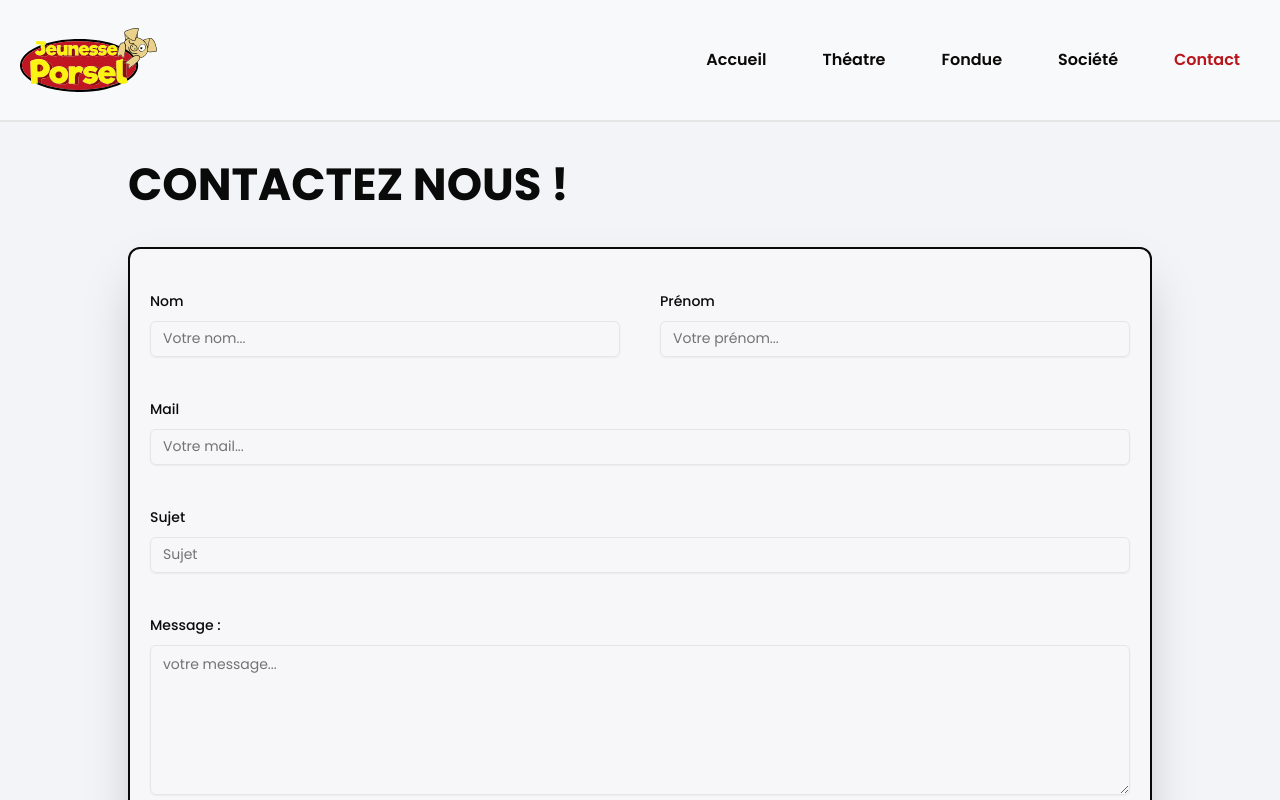
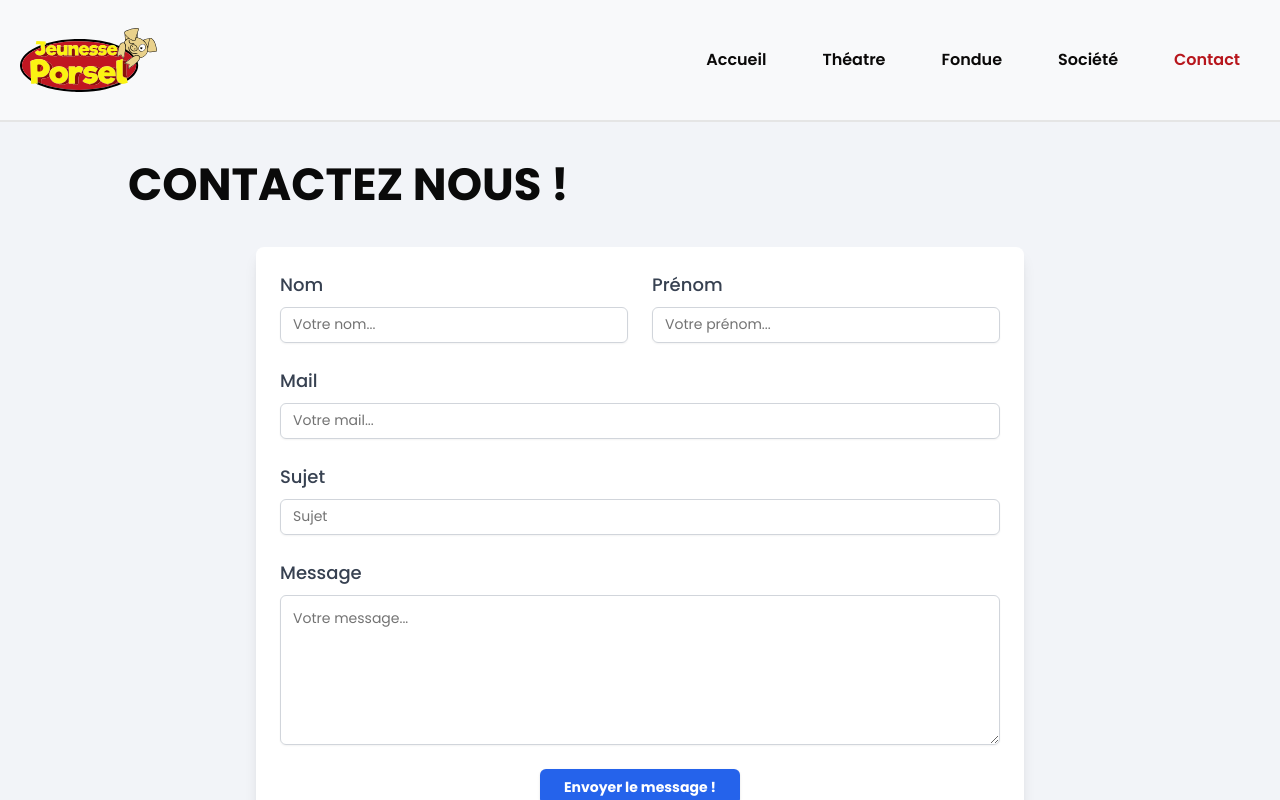
Before and after one commit to PascheK/jeunesseporsel, a Next.js app: page /contact in a window 1280 px wide. Built offline with nearby package versions, Linux system fonts and the light colour scheme.

Commit message:
Update Tailwind CSS to version 3.4.17 and enhance color palette with extended shades for blue and red

```diff
--- a/components/MailForm.tsx
+++ b/components/MailForm.tsx
@@ -16,16 +16,31 @@ import {
 import { Input } from "@/components/ui/input";
 import { Textarea } from "@/components/ui/textarea";
 const formSchema = z.object({
-  nom: z.string().min(2).max(50),
-  prenom: z.string().min(2).max(50),
-  mail: z.string().min(2).max(100),
-  sujet: z.string().min(2).max(50),
-  message: z.string().min(2).max(1000)
+  nom: z
+    .string()
+    .min(2, { message: "Veuillez entrer au minimum 2 caractères" })
+    .max(50, { message: "Veuillez entrer au maximum 50 caractères" }),
+  prenom: z
+    .string()
+    .min(2, { message: "Veuillez entrer au minimum 2 caractères" })
+    .max(50, { message: "Veuillez entrer au maximum 50 caractères" }),
+  mail: z
+    .string()
+    .min(2, { message: "Veuillez entrer au minimum 2 caractères" })
+    .max(100, { message: "Veuillez entrer au maximum 100 caractères" }),
+  sujet: z
+    .string()
+    .min(2, { message: "Veuillez entrer au minimum 2 caractères" })
+    .max(50, { message: "Veuillez entrer au maximum 50 caractères" }),
+  message: z
+    .string()
+    .min(2, { message: "Veuillez entrer au minimum 2 caractères" })
+    .max(1000, { message: "Veuillez entrer au maximum 1000 caractères" })
 });
 
 const MailForm = () => {
   const { toast } = useToast();
-  const [isLoading, setIsLoading] = useState(false)
+  const [isLoading, setIsLoading] = useState(false);
   const form = useForm<z.infer<typeof formSchema>>({
     resolver: zodResolver(formSchema),
     defaultValues: {
@@ -37,11 +52,25 @@ const MailForm = () => {
     }
   });
 
+  /**
+   * Gère la soumission du formulaire en envoyant les données du formulaire au serveur.
+   *
+   * @param values - Les valeurs du formulaire inférées du schéma du formulaire.
+   * @returns Une promesse qui se résout lorsque la soumission du formulaire est terminée.
+   *
+   * La fonction effectue les étapes suivantes :
+   * 1. Construit l'objet de données à partir des valeurs du formulaire.
+   * 2. Définit l'état de chargement à true.
+   * 3. Envoie une requête POST au point de terminaison "api/emails" avec les données du formulaire.
+   * 4. Affiche un message toast de succès si la requête est réussie.
+   * 5. Affiche un message toast d'erreur si la requête échoue.
+   * 6. Réinitialise le formulaire et définit l'état de chargement à false une fois la requête terminée.
+   */
   const onSubmit = async (values: z.infer<typeof formSchema>) => {
     const data = {
       email: values.mail,
       subject: values.sujet,
-      text: values.prenom +" "+values.nom +"\n"+ values.message
+      text: values.prenom + " " + values.nom + "\n" + values.message
     };
     setIsLoading(true);
     fetch("api/emails", {
@@ -67,98 +96,128 @@ const MailForm = () => {
       .finally(() => {
         setIsLoading(false);
         form.reset();
-      })
-      ;
+      });
   };
 
   return (
-    <div className="bg-jeunesse-navbar border-jeunesse container rounded-xl border-2 border-solid bg-opacity-75 p-10 shadow-2xl">
     <Form {...form}>
       <form
         onSubmit={form.handleSubmit(onSubmit)}
-          className="grid grid-cols-2 gap-10"
+        className="mx-auto grid max-w-3xl grid-cols-2 gap-6 rounded-lg bg-white p-6 shadow-lg"
       >
+        {/* Nom */}
         <FormField
           control={form.control}
           name="nom"
           render={({ field }) => (
             <FormItem className="col-span-2 sm:col-span-1">
-                <FormLabel>Nom</FormLabel>
+              <FormLabel className="mb-2 block text-lg font-medium text-gray-700">
+                Nom
+              </FormLabel>
               <FormControl>
-                  <Input placeholder="Votre nom..." {...field} />
+                <Input
+                  placeholder="Votre nom..."
+                  {...field}
+                  className="w-full rounded-md border border-gray-300 p-3 shadow-sm focus:border-blue-500 focus:ring-blue-500"
+                />
               </FormControl>
-                <FormMessage />
+              <FormMessage className="mt-1 text-sm text-red-600" />
             </FormItem>
           )}
         />
+        {/* Prénom */}
         <FormField
           control={form.control}
           name="prenom"
           render={({ field }) => (
             <FormItem className="col-span-2 sm:col-span-1">
-                <FormLabel>Prénom</FormLabel>
+              <FormLabel className="mb-2 block text-lg font-medium text-gray-700">
+                Prénom
+              </FormLabel>
               <FormControl>
-                  <Input placeholder="Votre prénom..." {...field} />
+                <Input
+                  placeholder="Votre prénom..."
+                  {...field}
+                  className="w-full rounded-md border border-gray-300 p-3 shadow-sm focus:border-blue-500 focus:ring-blue-500"
+                />
               </FormControl>
-                <FormMessage />
+              <FormMessage className="mt-1 text-sm text-red-600" />
             </FormItem>
           )}
         />
+        {/* Mail */}
         <FormField
           control={form.control}
           name="mail"
           render={({ field }) => (
             <FormItem className="col-span-2">
-                <FormLabel>Mail</FormLabel>
+              <FormLabel className="mb-2 block text-lg font-medium text-gray-700">
+                Mail
+              </FormLabel>
               <FormControl>
-                  <Input type="email" placeholder="Votre mail..." {...field} />
+                <Input
+                  type="email"
+                  placeholder="Votre mail..."
+                  {...field}
+                  className="w-full rounded-md border border-gray-300 p-3 shadow-sm focus:border-blue-500 focus:ring-blue-500"
+                />
               </FormControl>
-                <FormMessage />
+              <FormMessage className="mt-1 text-sm text-red-600" />
             </FormItem>
           )}
         />
+        {/* Sujet */}
         <FormField
           control={form.control}
           name="sujet"
           render={({ field }) => (
             <FormItem className="col-span-2">
-                <FormLabel>Sujet</FormLabel>
+              <FormLabel className="mb-2 block text-lg font-medium text-gray-700">
+                Sujet
+              </FormLabel>
               <FormControl>
-                  <Input placeholder="Sujet" {...field} />
+                <Input
+                  placeholder="Sujet"
+                  {...field}
+                  className="w-full rounded-md border border-gray-300 p-3 shadow-sm focus:border-blue-500 focus:ring-blue-500"
+                />
               </FormControl>
-                <FormMessage />
+              <FormMessage className="mt-1 text-sm text-red-600" />
             </FormItem>
           )}
         />
+        {/* Message */}
         <FormField
           control={form.control}
           name="message"
           render={({ field }) => (
             <FormItem className="col-span-2">
-                <FormLabel>Message :</FormLabel>
+              <FormLabel className="mb-2 block text-lg font-medium text-gray-700">
+                Message
+              </FormLabel>
               <FormControl>
                 <Textarea
-                    className="min-h-[150px]"
-                    placeholder="votre message..."
+                  placeholder="Votre message..."
                   {...field}
+                  className="min-h-[150px] w-full rounded-md border border-gray-300 p-3 shadow-sm focus:border-blue-500 focus:ring-blue-500"
                 />
               </FormControl>
-                <FormMessage />
+              <FormMessage className="mt-1 text-sm text-red-600" />
             </FormItem>
           )}
         />
-          <div className="col-span-2 flex items-center justify-center">
-            <Button disabled={isLoading} type="submit">
-              {isLoading ? (
-                <p>Envoie en cours...</p>
-              ) : (
-                <p>Envoyer le message !</p>
-              )}
+        {/* Bouton d'envoi */}
+        <div className="col-span-2 flex justify-center">
+          <Button
+            className="rounded-md bg-blue-600 px-6 py-3 font-bold text-white hover:bg-blue-700 focus:outline-none focus:ring-2 focus:ring-blue-500 focus:ring-offset-2 disabled:cursor-not-allowed disabled:opacity-50"
+            disabled={isLoading}
+            type="submit"
+          >
+            {isLoading ? "Envoi en cours..." : "Envoyer le message !"}
           </Button>
         </div>
       </form>
     </Form>
-    </div>
   );
 };
 
--- a/package.json
+++ b/package.json
@@ -48,7 +48,7 @@
     "postcss": "^8",
     "prettier": "^3.4.2",
     "prettier-eslint": "^16.3.0",
-    "tailwindcss": "^3.4.1",
+    "tailwindcss": "^3.4.17",
     "tailwindcss-animate": "^1.0.7",
     "typescript": "^5"
   }
--- a/tailwind.config.ts
+++ b/tailwind.config.ts
@@ -37,7 +37,6 @@ const config: Config = {
           "200": "#604031",
           "300": "#111827"
         },
-        red: "#FF7474",
         error: "#b80000",
         success: {
           DEFAULT: "#00C48C",
@@ -45,7 +44,32 @@ const config: Config = {
           "200": "#B2F5EA",
         },
         green: "#3DD9B3",
-        blue: "#56B8FF",
+        blue: {
+          DEFAULT: '#56B8FF',
+          50: '#eff6ff',
+          100: '#dbeafe',
+          200: '#bfdbfe',
+          300: '#93c5fd',
+          400: '#60a5fa',
+          500: '#3b82f6',
+          600: '#2563eb',
+          700: '#1d4ed8',
+          800: '#1e40af',
+          900: '#1e3a8a',
+        },
+        red: {
+          DEFAULT: '#FF7474',
+          50: '#fef2f2',
+          100: '#fee2e2',
+          200: '#fecaca',
+          300: '#fca5a5',
+          400: '#f87171',
+          500: '#ef4444',
+          600: '#dc2626',
+          700: '#b91c1c',
+          800: '#991b1b',
+          900: '#7f1d1d',
+        },
         pink: "#EEA8FD",
         orange: "#F9AB72",
         light: {
```
Also changed, not shown: 1 other file (tests, documents, lock files or other folders). Lines whose indentation alone changed are shown as unchanged.
